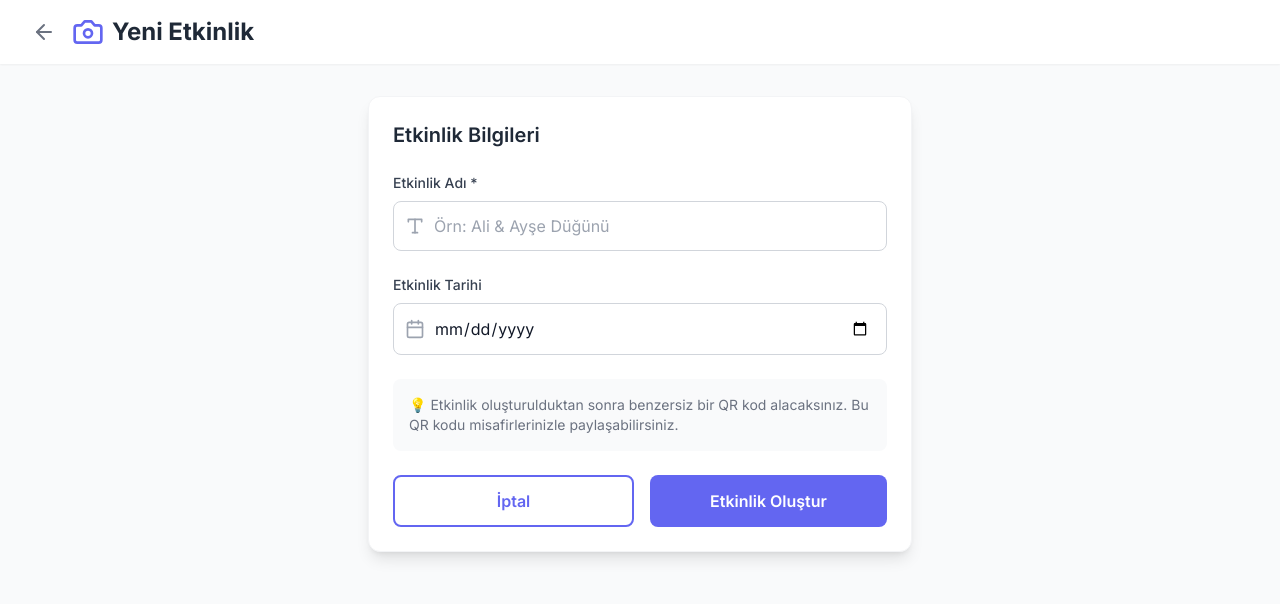
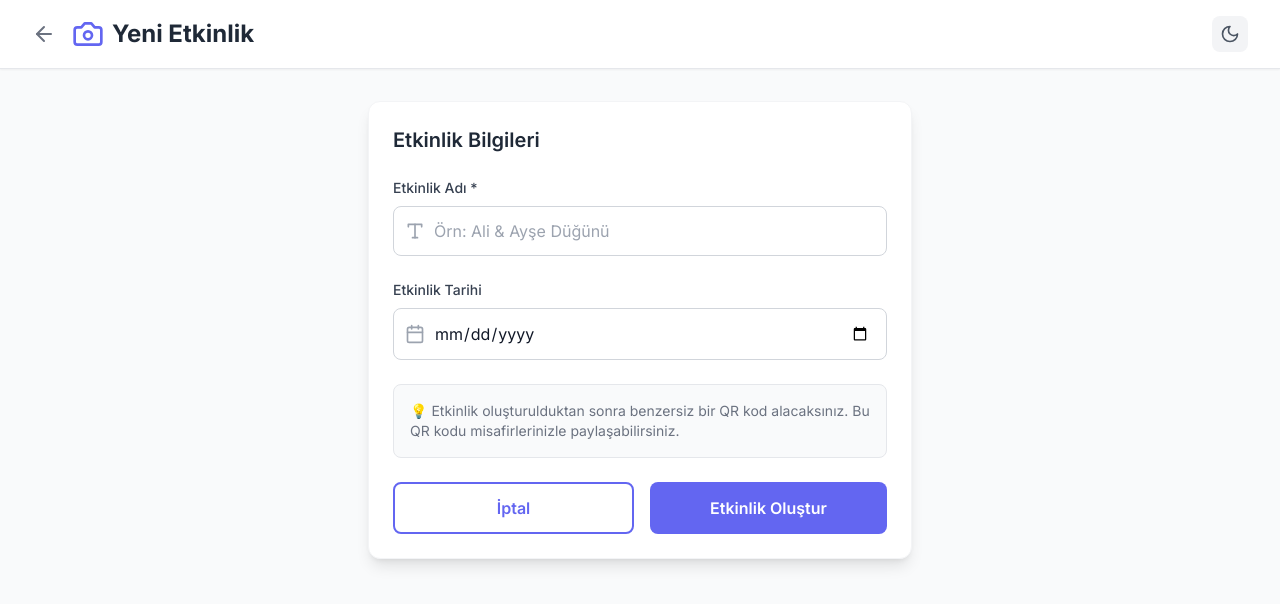
Before and after one commit to Uygulama200/dijipot, a Next.js app: page /panel/etkinlik/olustur in a window 1280 px wide. Shown: the top 604 px of the page. Built offline with nearby package versions, Linux system fonts and the light colour scheme; no server answers.

Commit message:
Update page.tsx

```diff
--- a/src/app/panel/etkinlik/olustur/page.tsx
+++ b/src/app/panel/etkinlik/olustur/page.tsx
@@ -6,6 +6,7 @@ import { useRouter } from 'next/navigation'
 import { Camera, ArrowLeft, Calendar, Type, Loader2 } from 'lucide-react'
 import { supabase } from '@/lib/supabase'
 import toast from 'react-hot-toast'
+import DarkModeToggle from '@/components/DarkModeToggle'
 
 function generateEventCode(): string {
   const chars = 'ABCDEFGHIJKLMNOPQRSTUVWXYZ0123456789'
@@ -65,36 +66,39 @@ export default function CreateEventPage() {
   }
 
   return (
-    <div className="min-h-screen bg-gray-50">
+    <div className="min-h-screen bg-gray-50 dark:bg-gray-900">
       {/* Header */}
-      <header className="bg-white shadow-sm">
+      <header className="bg-white dark:bg-gray-800 shadow-sm border-b border-gray-200 dark:border-gray-700">
         <div className="max-w-7xl mx-auto px-4 sm:px-6 lg:px-8 py-4">
-          <div className="flex items-center gap-4">
-            <Link href="/panel" className="text-secondary-500 hover:text-secondary-700">
-              <ArrowLeft className="h-6 w-6" />
-            </Link>
-            <div className="flex items-center gap-2">
-              <Camera className="h-8 w-8 text-primary" />
-              <span className="text-2xl font-bold text-secondary-800">Yeni Etkinlik</span>
+          <div className="flex items-center justify-between">
+            <div className="flex items-center gap-4">
+              <Link href="/panel" className="text-secondary-500 dark:text-gray-400 hover:text-secondary-700 dark:hover:text-white">
+                <ArrowLeft className="h-6 w-6" />
+              </Link>
+              <div className="flex items-center gap-2">
+                <Camera className="h-8 w-8 text-primary" />
+                <span className="text-2xl font-bold text-secondary-800 dark:text-white">Yeni Etkinlik</span>
+              </div>
             </div>
+            <DarkModeToggle />
           </div>
         </div>
       </header>
 
       {/* Main */}
       <main className="max-w-xl mx-auto px-4 py-8">
-        <div className="card">
-          <h2 className="text-xl font-semibold text-secondary-800 mb-6">
+        <div className="card dark:bg-gray-800 dark:border-gray-700">
+          <h2 className="text-xl font-semibold text-secondary-800 dark:text-white mb-6">
             Etkinlik Bilgileri
           </h2>
 
           <form onSubmit={handleSubmit} className="space-y-6">
             <div>
-              <label className="block text-sm font-medium text-secondary-700 mb-2">
+              <label className="block text-sm font-medium text-secondary-700 dark:text-gray-300 mb-2">
                 Etkinlik Adı *
               </label>
               <div className="relative">
-                <Type className="absolute left-3 top-1/2 -translate-y-1/2 h-5 w-5 text-secondary-400" />
+                <Type className="absolute left-3 top-1/2 -translate-y-1/2 h-5 w-5 text-secondary-400 dark:text-gray-500" />
                 <input
                   type="text"
                   required
@@ -107,11 +111,11 @@ export default function CreateEventPage() {
             </div>
 
             <div>
-              <label className="block text-sm font-medium text-secondary-700 mb-2">
+              <label className="block text-sm font-medium text-secondary-700 dark:text-gray-300 mb-2">
                 Etkinlik Tarihi
               </label>
               <div className="relative">
-                <Calendar className="absolute left-3 top-1/2 -translate-y-1/2 h-5 w-5 text-secondary-400" />
+                <Calendar className="absolute left-3 top-1/2 -translate-y-1/2 h-5 w-5 text-secondary-400 dark:text-gray-500" />
                 <input
                   type="date"
                   className="input-field pl-10"
@@ -121,8 +125,8 @@ export default function CreateEventPage() {
               </div>
             </div>
 
-            <div className="bg-gray-50 rounded-lg p-4">
-              <p className="text-sm text-secondary-500">
+            <div className="bg-gray-50 dark:bg-gray-700/50 border border-gray-200 dark:border-gray-600 rounded-lg p-4">
+              <p className="text-sm text-secondary-500 dark:text-gray-400">
                 💡 Etkinlik oluşturulduktan sonra benzersiz bir QR kod alacaksınız.
                 Bu QR kodu misafirlerinizle paylaşabilirsiniz.
               </p>
```
